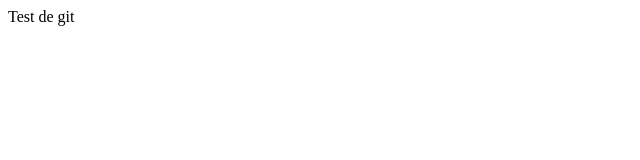
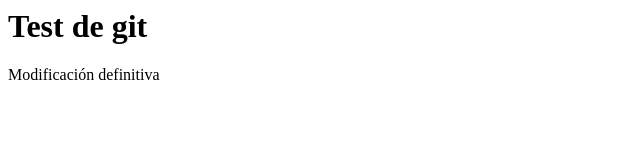
Before and after one commit to kalvarezb/testGit, a plain HTML site: page index.html in a window 1280 px wide. Shown: the whole page, without its empty margins (0-640 px from the left). Drawn offline with Linux system fonts and the light colour scheme.

Commit message:
modificando index.html

```diff
--- a/index.html
+++ b/index.html
@@ -5,6 +5,9 @@
         </title>
     </head>
     <body>
-        Test de git
+        <h1>
+            Test de git
+        </h1>
+        <p>Modificación definitiva</p>
     </body>
 </html>
```
